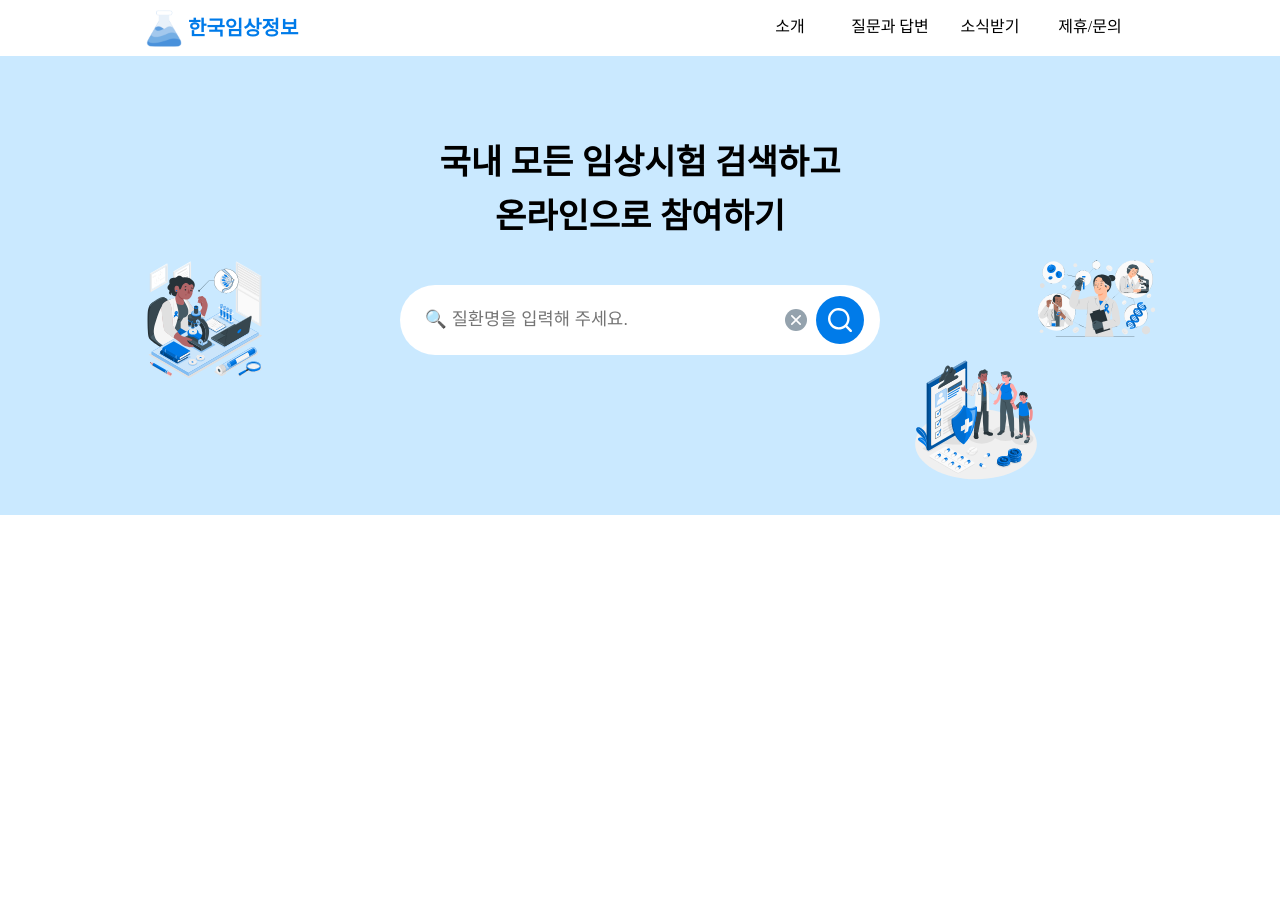
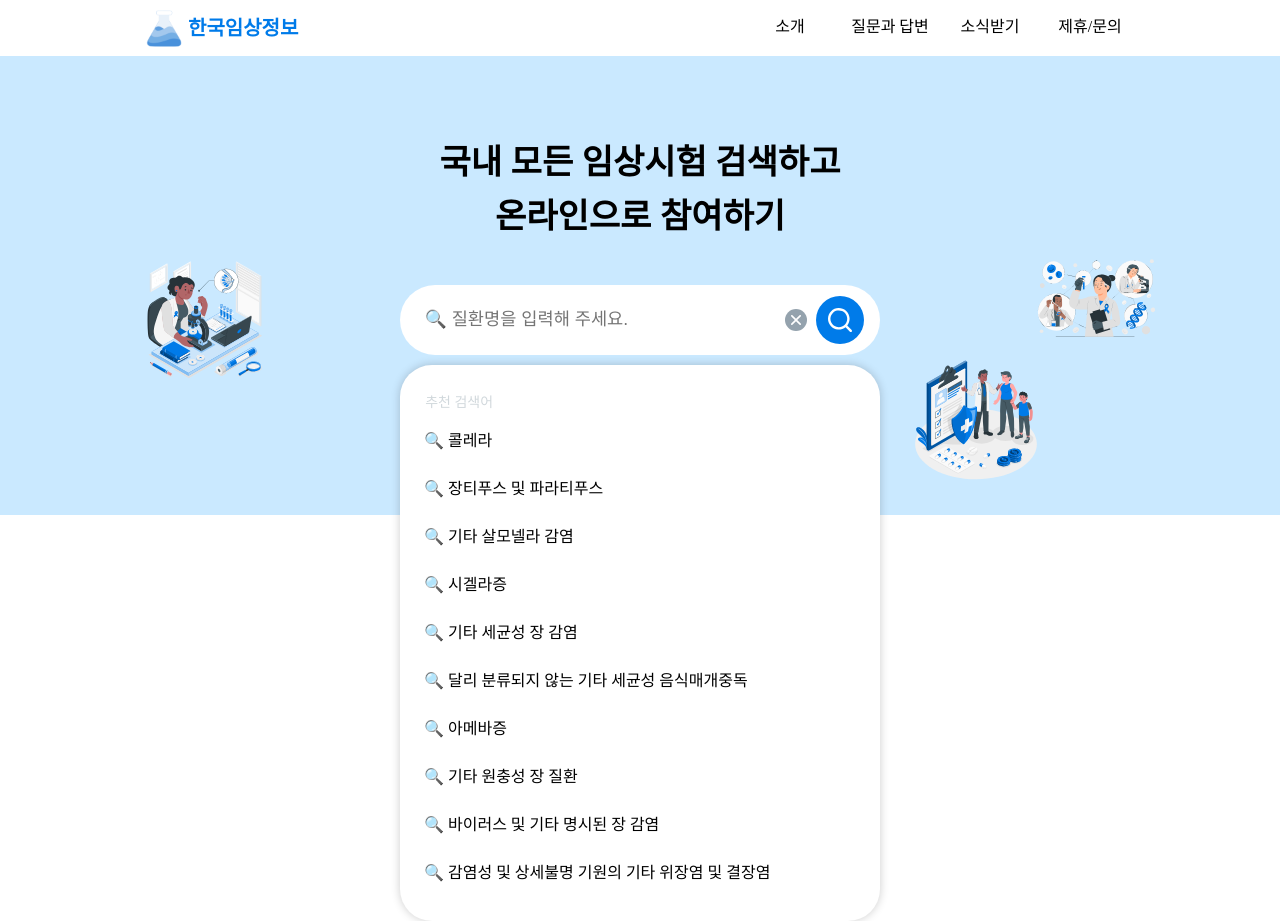
Before and after one commit to wanted-pre-onboarding-frontend-12team/pre-onboarding-7th-3-1-12, a React (Vite) app: page / in a window 1280 px wide. Before the commit the page ends 800 px from the top, so only its background shows below. Built offline with nearby package versions, Linux system fonts and the light colour scheme.

Commit message:
:lipstick: 질환명 검색 추천 검색어 AutoComplete 컴포넌트 UI 구현

```diff
--- /dev/null
+++ b/src/components/feature/SickSearch/SickSearchAutoComplete/index.tsx
@@ -0,0 +1,26 @@
+import { Sick } from '@src/types/sick';
+import { isNotEmptyArray } from '@src/utils/arrayUtils';
+import * as S from './styled';
+
+type Props = {
+	items: Sick[];
+};
+
+const SickSearchAutoComplete = (props: Props) => {
+	return (
+		<S.Container>
+			{isNotEmptyArray(props.items) ? (
+				<>
+					<S.Caption>추천 검색어</S.Caption>
+					{props.items.map((item) => {
+						return <S.AutoCompleteItemWrapper key={item.sickCd}>🔍 {item.sickNm}</S.AutoCompleteItemWrapper>;
+					})}
+				</>
+			) : (
+				<S.AutoCompleteItemWrapper>🔍 추천 검색어 존재하지 않습니다.</S.AutoCompleteItemWrapper>
+			)}
+		</S.Container>
+	);
+};
+
+export default SickSearchAutoComplete;
--- /dev/null
+++ b/src/components/feature/SickSearch/SickSearchAutoComplete/styled.ts
@@ -0,0 +1,32 @@
+import styled from 'styled-components';
+
+export const Container = styled.ul`
+	position: absolute;
+	top: 80px;
+	left: 0;
+	display: flex;
+	flex-direction: column;
+	width: 480px;
+	padding: 1.5em 0;
+	border-radius: 2em;
+	background-color: ${({ theme }) => theme.colors.white};
+	-webkit-box-shadow: 0px 0px 10px 0px rgba(0, 0, 0, 0.2);
+	box-shadow: 0px 0px 10px 0px rgba(0, 0, 0, 0.2);
+`;
+
+export const Caption = styled.span`
+	margin: 0.5em 1.8em;
+	font-size: 0.875rem;
+	color: ${({ theme }) => theme.colors.lightgray};
+`;
+
+export const AutoCompleteItemWrapper = styled.li`
+	display: flex;
+	align-items: center;
+	padding: 1em 1.5em;
+	cursor: pointer;
+
+	&:hover {
+		background-color: ${({ theme }) => theme.colors.lightgray};
+	}
+`;
--- a/src/components/feature/SickSearch/index.tsx
+++ b/src/components/feature/SickSearch/index.tsx
@@ -1,10 +1,55 @@
 import SickSearchForm from '@src/components/feature/SickSearch/SickSearchForm';
+import SickSearchAutoComplete from '@src/components/feature/SickSearch/SickSearchAutoComplete';
 import * as S from './styled';
+
+const dummys = [
+	{
+		sickCd: 'A00',
+		sickNm: '콜레라',
+	},
+	{
+		sickCd: 'A01',
+		sickNm: '장티푸스 및 파라티푸스',
+	},
+	{
+		sickCd: 'A02',
+		sickNm: '기타 살모넬라 감염',
+	},
+	{
+		sickCd: 'A03',
+		sickNm: '시겔라증',
+	},
+	{
+		sickCd: 'A04',
+		sickNm: '기타 세균성 장 감염',
+	},
+	{
+		sickCd: 'A05',
+		sickNm: '달리 분류되지 않는 기타 세균성 음식매개중독',
+	},
+	{
+		sickCd: 'A06',
+		sickNm: '아메바증',
+	},
+	{
+		sickCd: 'A07',
+		sickNm: '기타 원충성 장 질환',
+	},
+	{
+		sickCd: 'A08',
+		sickNm: '바이러스 및 기타 명시된 장 감염',
+	},
+	{
+		sickCd: 'A09',
+		sickNm: '감염성 및 상세불명 기원의 기타 위장염 및 결장염',
+	},
+];
 
 const SickSearch = () => {
 	return (
 		<S.Container>
 			<SickSearchForm />
+			<SickSearchAutoComplete items={dummys} />
 		</S.Container>
 	);
 };
```
